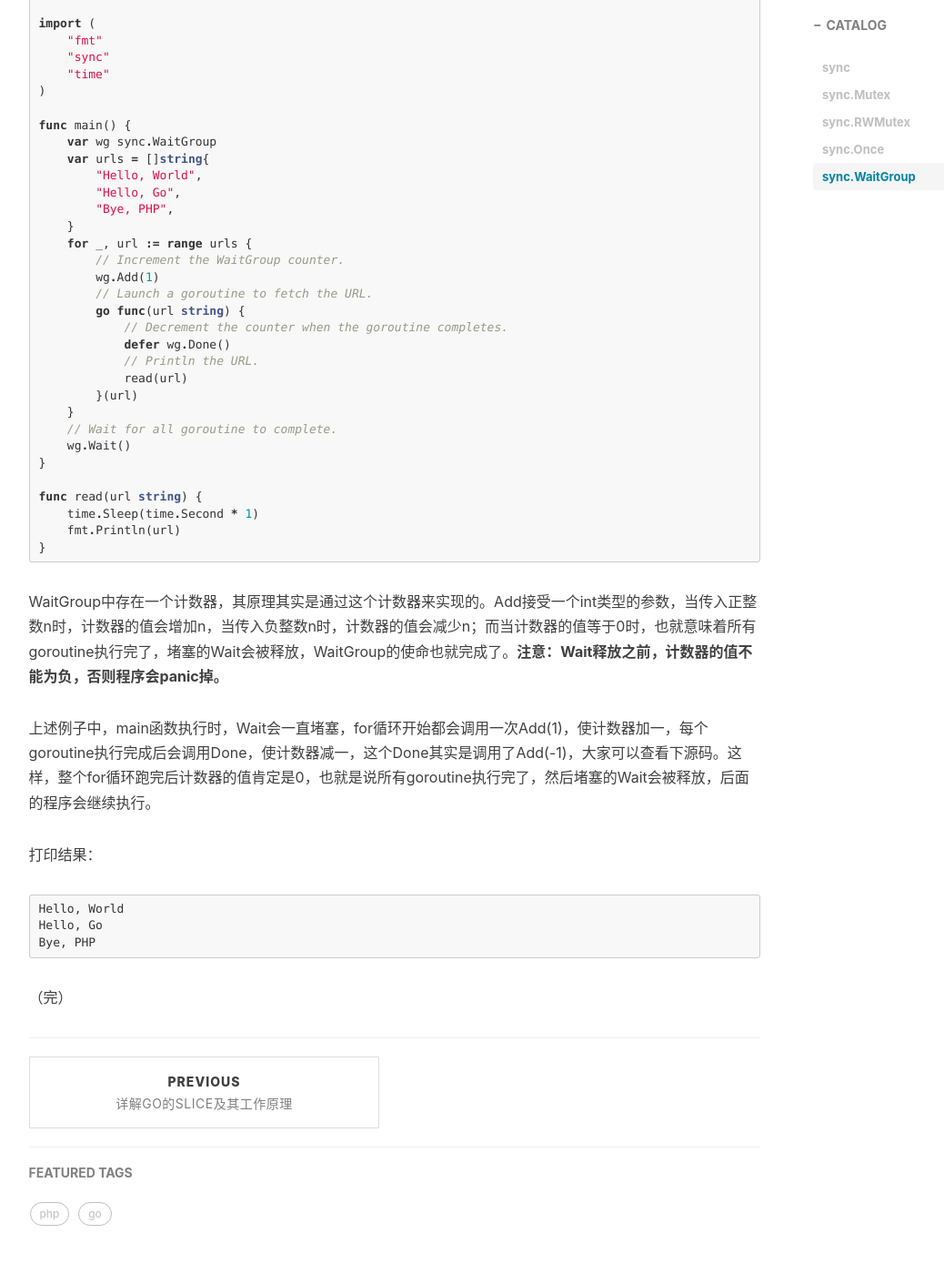
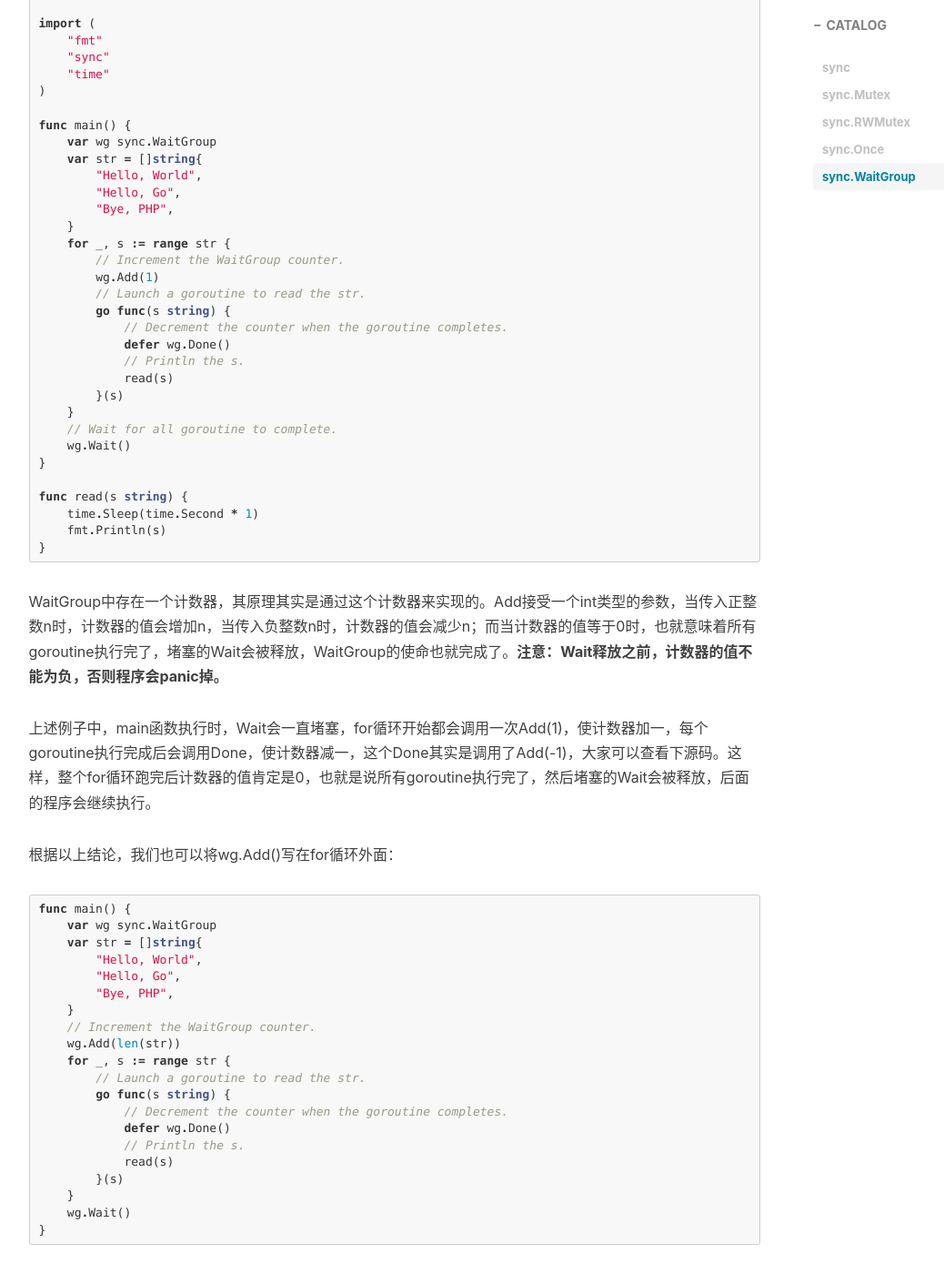
Before and after one commit to fengh0409/fengh0409.github.io, a Jekyll site: the page built from _posts/2017-06-12-the-lock-in-go.markdown, in a window 1280 px wide and 1400 px high, scrolled down 5155 px. Shown: the whole window at 91% size, without its empty margins (136-1174 px from the left). Built offline with Jekyll 4.4.1, drawn with Linux system fonts in a browser that asks for light colours; nearby versions of some CDN libraries; comment, search, counter and statistics services are not loaded.

Commit message:
update this blog

````diff
--- a/_posts/2017-06-12-the-lock-in-go.markdown
+++ b/_posts/2017-06-12-the-lock-in-go.markdown
@@ -224,35 +224,59 @@ import (
 
 func main() {
     var wg sync.WaitGroup
-    var urls = []string{
+    var str = []string{
         "Hello, World",
         "Hello, Go",
         "Bye, PHP",
     }
-    for _, url := range urls {
+    for _, s := range str {
         // Increment the WaitGroup counter.
         wg.Add(1)
-        // Launch a goroutine to fetch the URL.
-        go func(url string) {
+        // Launch a goroutine to read the str.
+        go func(s string) {
             // Decrement the counter when the goroutine completes.
             defer wg.Done()
-            // Println the URL.
-            read(url)
-        }(url)
+            // Println the s.
+            read(s)
+        }(s)
     }
     // Wait for all goroutine to complete.
     wg.Wait()
 }
 
-func read(url string) {
+func read(s string) {
     time.Sleep(time.Second * 1)
-    fmt.Println(url)
+    fmt.Println(s)
 }
 ```
 
 WaitGroup中存在一个计数器，其原理其实是通过这个计数器来实现的。Add接受一个int类型的参数，当传入正整数n时，计数器的值会增加n，当传入负整数n时，计数器的值会减少n；而当计数器的值等于0时，也就意味着所有goroutine执行完了，堵塞的Wait会被释放，WaitGroup的使命也就完成了。**注意：Wait释放之前，计数器的值不能为负，否则程序会panic掉。**
 
 上述例子中，main函数执行时，Wait会一直堵塞，for循环开始都会调用一次Add(1)，使计数器加一，每个goroutine执行完成后会调用Done，使计数器减一，这个Done其实是调用了Add(-1)，大家可以查看下源码。这样，整个for循环跑完后计数器的值肯定是0，也就是说所有goroutine执行完了，然后堵塞的Wait会被释放，后面的程序会继续执行。
+
+根据以上结论，我们也可以将wg.Add()写在for循环外面：
+```go
+func main() {
+    var wg sync.WaitGroup
+    var str = []string{
+        "Hello, World",
+        "Hello, Go",
+        "Bye, PHP",
+    }
+    // Increment the WaitGroup counter.
+    wg.Add(len(str))
+    for _, s := range str {
+        // Launch a goroutine to read the str.
+        go func(s string) {
+            // Decrement the counter when the goroutine completes.
+            defer wg.Done()
+            // Println the s.
+            read(s)
+        }(s)
+    }
+    wg.Wait()
+}
+```
 
 打印结果：
 ```go
````
